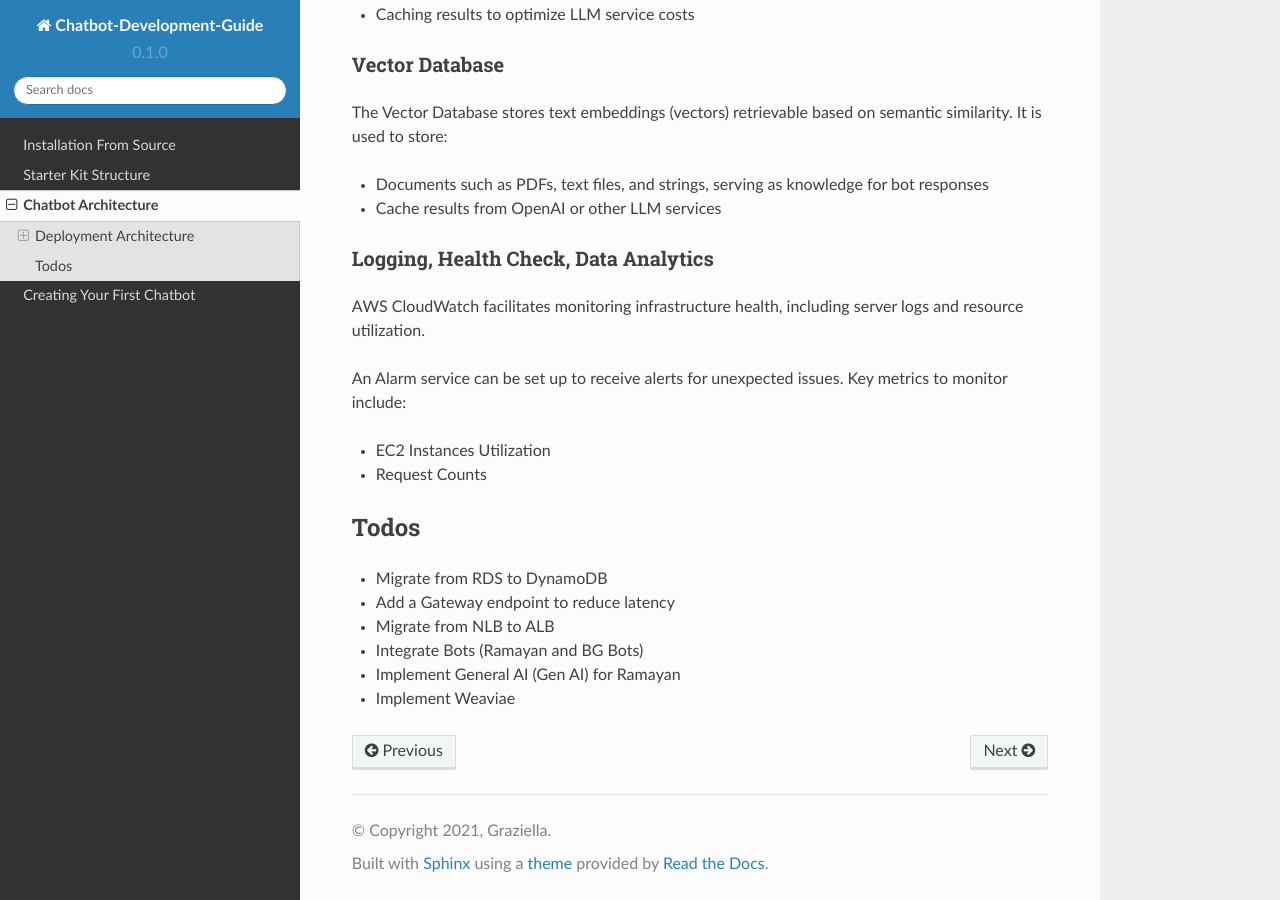
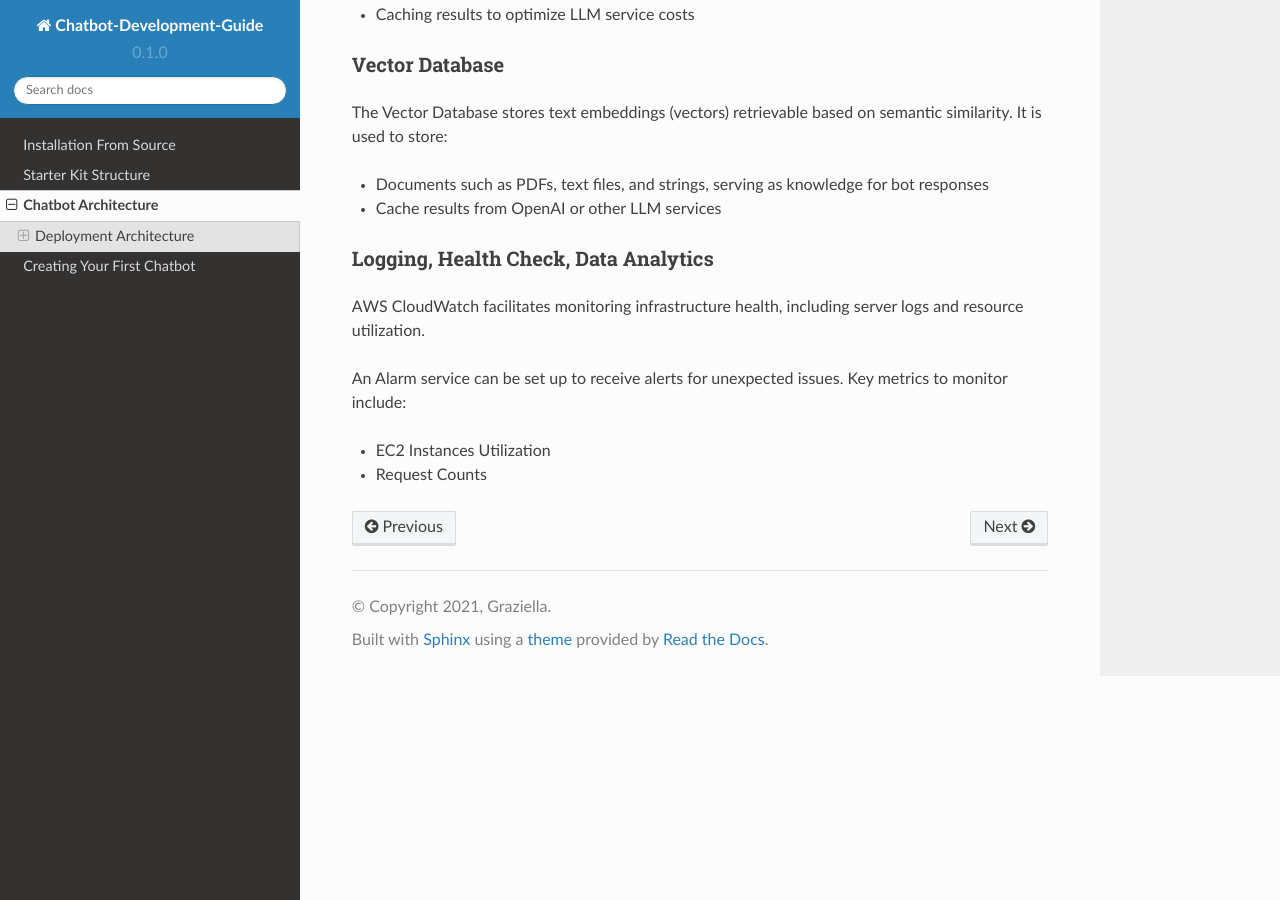
Before and after one commit to Priyanka-sharma181/Chatbot-Development-Guide, a Sphinx documentation site: the page built from docs/source/architecture.rst, in a window 1280 px wide and 900 px high, scrolled down 1365 px. Built offline with Sphinx 7.4.7 and the Read the Docs theme 2.0.0, drawn with Linux system fonts in a browser that asks for light colours.

```diff
--- a/docs/source/architecture.rst
+++ b/docs/source/architecture.rst
@@ -55,13 +55,3 @@
 
 - EC2 Instances Utilization
 - Request Counts
-
-Todos
-~~~~~
-
-- Migrate from RDS to DynamoDB
-- Add a Gateway endpoint to reduce latency
-- Migrate from NLB to ALB
-- Integrate Bots (Ramayan and BG Bots)
-- Implement General AI (Gen AI) for Ramayan
-- Implement Weaviae
```
Also changed, not shown: docs/source/start_bot.rst (+10 -2 lines), docs/source/run_in_postman.jpg (added).
